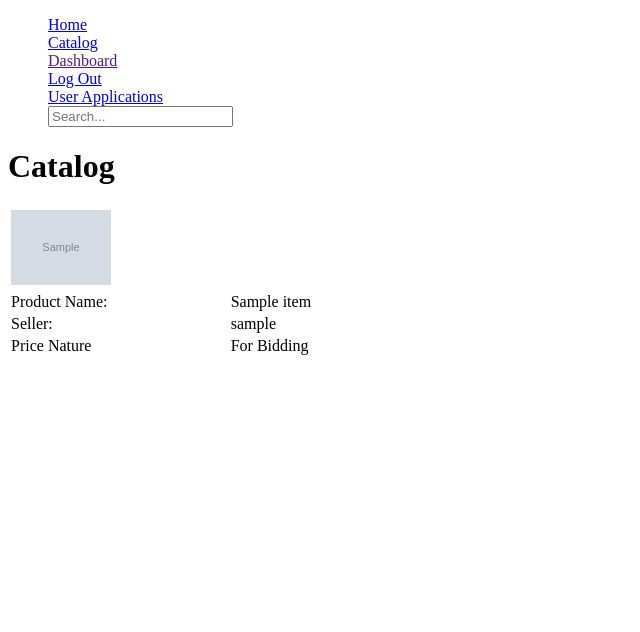
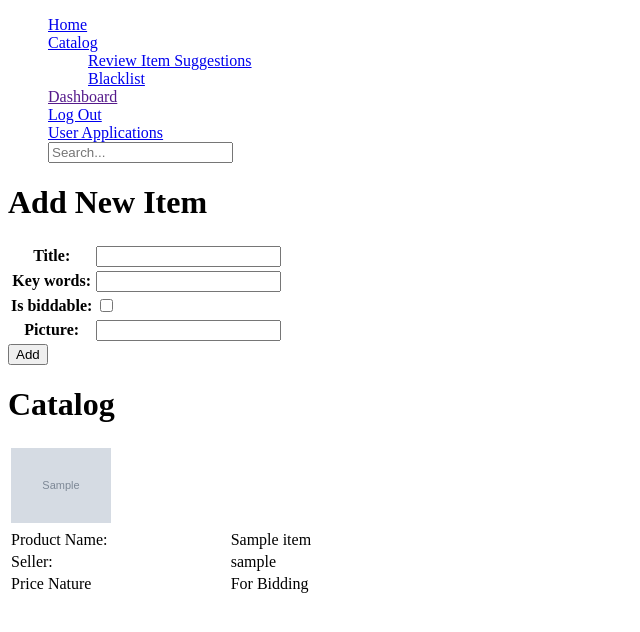
Before and after one commit to kfung9564/eByMazon, a Django app: page /items/ in a window 1280 px wide. Shown: the top 632 px of the page, without its empty margins (0-640 px from the left). Run offline with Django 3.2, Linux system fonts and the light colour scheme; a user stored in the database is signed in; tables that the repository leaves empty hold one stand-in row (values such as "Sample post"); grey boxes marked "Sample" are stand-in pictures.

Commit message:
Item suggestions and blacklist
Buying, selling, suggesting, and blacklisting of items has been implemented.

```diff
--- a/eByMazon/static/gui.css
+++ b/eByMazon/static/gui.css
@@ -1,3 +1,9 @@
-#nav {
+#nav, #nav ul {
     list-style: none;
 }
+
+.messages * {
+    color: blue;
+    font-size: 1.5em;
+    font-weight: bold;
+}
--- a/eByMazon/templates/gui.html
+++ b/eByMazon/templates/gui.html
@@ -11,6 +11,12 @@
     <ul id="nav">
         <li><a href="{% url 'index' %}">Home</a></li>
         <li><a href="{% url 'catalog' %}">Catalog</a></li>
+            {% if user.profile.is_su %}
+                <ul>
+                    <li><a href="{% url 'catalogreview' %}">Review Item Suggestions</a></li>
+                    <li><a href="{% url 'catalogblacklist' %}">Blacklist</a></li>
+                </ul>
+            {% endif %}
         {% if not user.is_authenticated %}
             <li><a href="{% url 'apply' %}">Apply</a></li>
             <li><a href="{% url 'login' %}">Log In</a></li>
--- a/eByMazon/templates/items/catalog.html
+++ b/eByMazon/templates/items/catalog.html
@@ -1,6 +1,21 @@
 {% extends 'gui.html' %}
 
 {% block content %}
+{% if user.is_authenticated %}
+    {% if user.profile.is_su %}
+        <h1>Add New Item</h1>
+    {% else %}
+        <h1>Suggest New Item</h1>
+    {% endif %}
+    <form action="" method="POST">
+        {% csrf_token %}
+        <table>{{ form.as_table }}</table>
+        <input type="submit" value="Add">
+    </form>
+{% else %}
+    <h2>Please log in to suggest new items.</h2>
+{% endif %}
+
 <h1>Catalog</h1>
 {% if items.all %}
     {% for item in items %}
@@ -35,9 +50,3 @@
     <h2>No applications available at this time.</h2>
 {% endif %}
 {% endblock %}
-
- seller = models.ForeignKey(User, on_delete=models.CASCADE)
-    title = models.CharField(null=False, max_length=255)
-    key_words = models.CharField(null=True, max_length=255)
-    is_biddable = models.BooleanField(default=False)
-    picture = models.URLField(null=False)
--- /dev/null
+++ b/items/forms.py
@@ -0,0 +1,11 @@
+from django import forms
+from .models import Item
+
+class AddItemForm(forms.ModelForm):
+    class Meta:
+        model = Item
+        fields = ['title', 'key_words', 'is_biddable', 'picture']
+
+    # def is_valid(self):
+    #     form = super(AddItemForm, self).is_valid()
+    #
--- a/items/models.py
+++ b/items/models.py
@@ -7,10 +7,18 @@ from django.contrib.auth.models import User
 # Generic Sellable Item; No Bidding Involved
 class Item(models.Model):
     seller = models.ForeignKey(User, on_delete=models.CASCADE)
-    title = models.CharField(null=False, max_length=255)
+    title = models.CharField(primary_key=True, null=False, max_length=255)
     key_words = models.CharField(null=True, max_length=255)
     is_biddable = models.BooleanField(default=False)
     picture = models.URLField(null=False)
+    is_available = models.BooleanField(default=False)
+    is_blacklisted = models.BooleanField(default=False)
 
     def __str__(self):
         return self.title
+
+    def make_available(self):
+        self.is_available = True
+
+    def mark_blacklisted(self):
+        self.is_blacklisted = True
--- a/items/urls.py
+++ b/items/urls.py
@@ -2,5 +2,7 @@ from django.urls import path
 from . import views
 
 urlpatterns = [
-    path('', views.catalog, name='catalog')
+    path('blacklist/', views.catalogblacklist, name='catalogblacklist'),
+    path('review/', views.catalogreview, name='catalogreview'),
+    path('', views.catalog, name='catalog'),
 ]
--- a/items/views.py
+++ b/items/views.py
@@ -1,9 +1,59 @@
-from django.shortcuts import render
+from django.shortcuts import render, redirect
 from items.models import Item
+from items.forms import AddItemForm
+from django.contrib import messages
+from users.decorators import su_required
 
 # Create your views here.
 
 
 def catalog(request):
-    items = Item.objects.all()
-    return render(request, 'items/catalog.html', {'items': items})
+    if request.method == 'POST':
+        form = AddItemForm(request.POST)
+        if form.is_valid():
+            suggested = form.save(commit=False)
+            suggested.seller = request.user
+            if request.user.profile.is_su:
+                suggested.make_available()
+            suggested.save()
+            if request.user.profile.is_su:
+                messages.success(request, 'New item added.')
+            else:
+                messages.success(request, 'Item has been sent to suggestions.')
+            return redirect('index')
+    else:
+        form = AddItemForm()
+
+    items = Item.objects.filter(is_available=True)
+
+    content = {'items': items,
+               'form': form}
+    return render(request, 'items/catalog.html', content)
+
+
+@su_required
+def catalogreview(request):
+    if request.method == 'POST':
+        item_name = request.POST['item_name']
+        item = Item.objects.get(title=item_name)
+        if request.POST['confirmation'] == 'Approve':
+            item.make_available()
+            messages.success(request, item_name + ' has been added to the Catalog.')
+        else:
+            item.mark_blacklisted()
+
+            messages.success(request, item_name + ' has been added to the Blacklist.')
+        item.save()
+
+    items = Item.objects.filter(is_available=False, is_blacklisted=False)
+    content = {'items': items,}
+    return render(request, 'items/catalogreview.html', content)
+
+
+@su_required
+def catalogblacklist(request):
+
+
+    items = Item.objects.filter(is_available=False, is_blacklisted=True)
+    content = {'items': items, }
+    return render(request, 'items/catalogblacklist.html', content)
```
Also changed, not shown: eByMazon/templates/items/catalogblacklist.html (added, +29 -0 lines), eByMazon/templates/items/catalogreview.html (added, +49 -0 lines), items/migrations/0003_item_is_available.py (added), items/migrations/0004_auto_20190508_2243.py (added), items/migrations/0005_blacklisted.py (added), items/migrations/0006_auto_20190508_2252.py (added).
